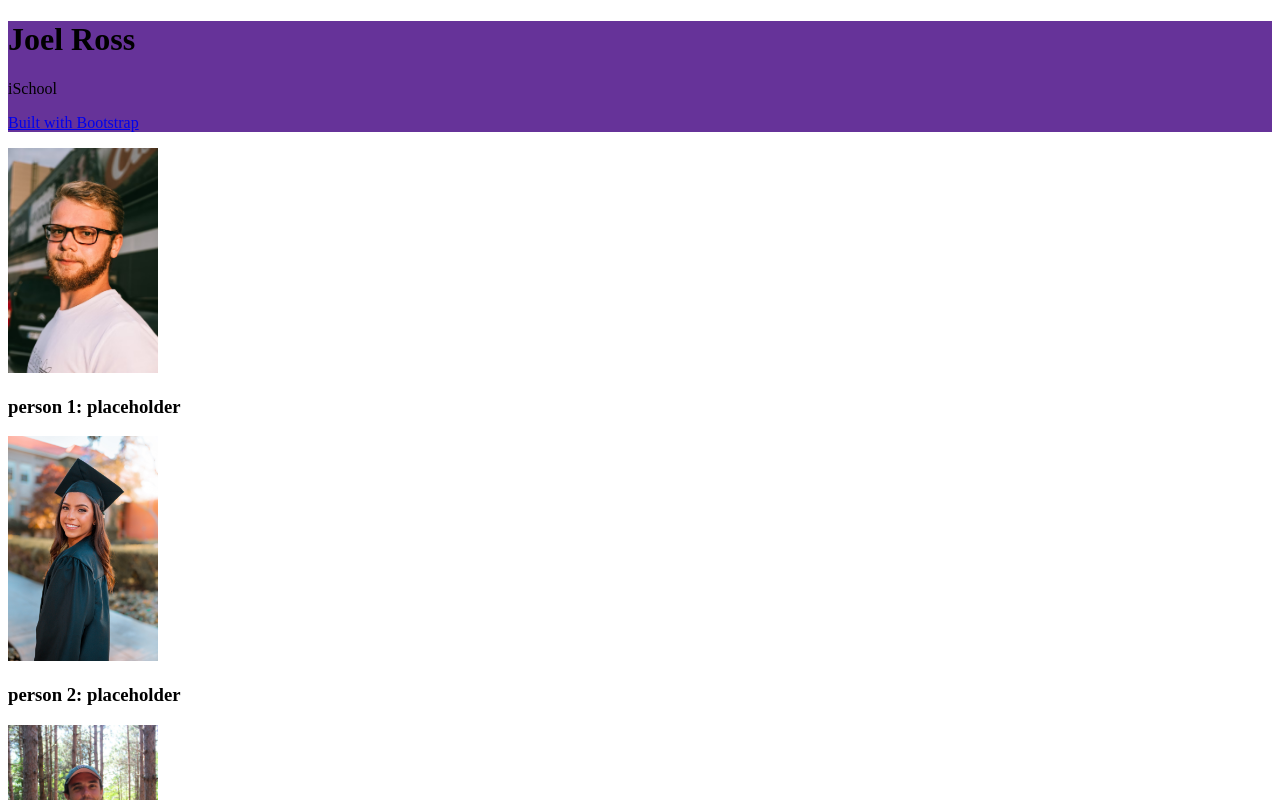
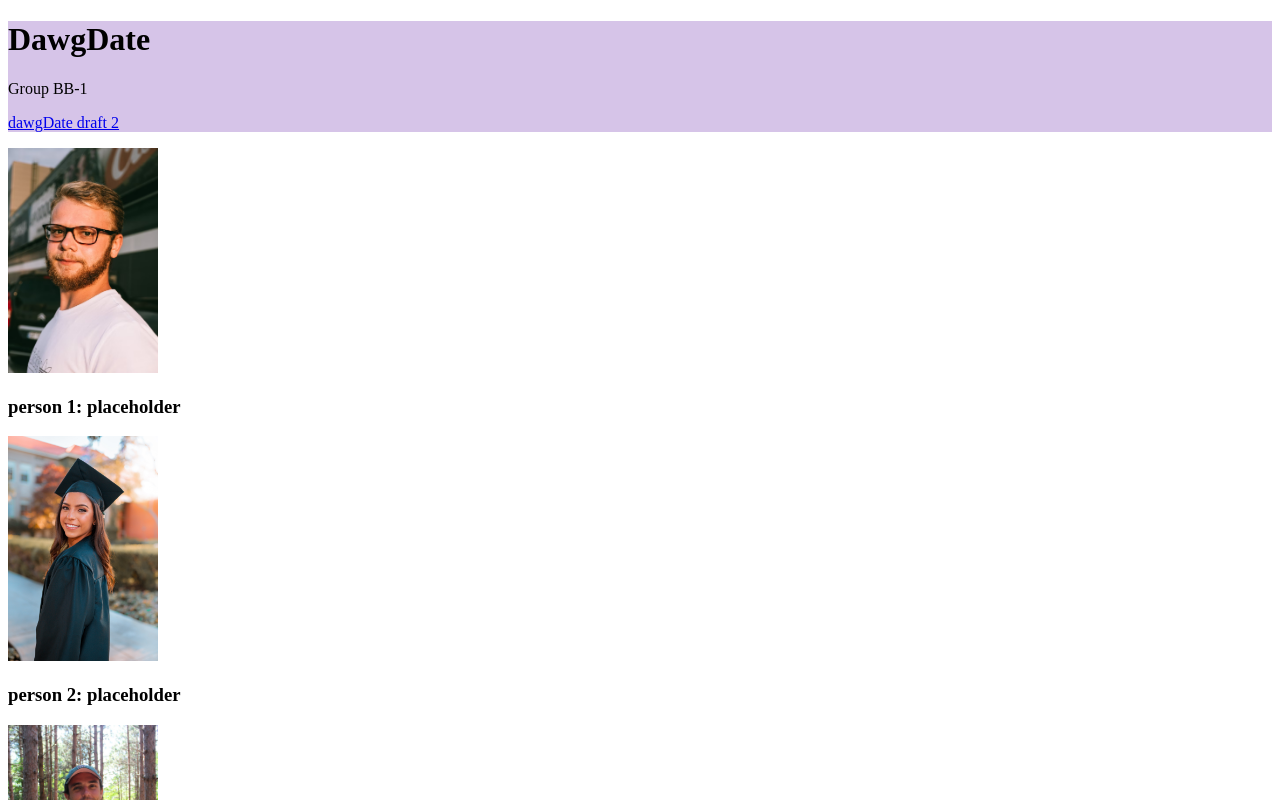
Before and after one commit to leahjia/Dawg-Date, a React (Create React App) app in the folder dawgdate/: page / in a window 1280 px wide. Shown: the top 800 px of the page. Built offline with nearby package versions, Linux system fonts and the light colour scheme.

Commit message:
showing header again

```diff
--- a/dawgdate/src/components/Header.js
+++ b/dawgdate/src/components/Header.js
@@ -1,17 +1,15 @@
 import React from 'react';
 
 export function Header(props) {
-    //just a function
-    const schoolName = "iSchool";
+    const groupName = "Group BB-1";
 
-    //what the HTML looks like
     return (
       <header className="text-light py-3">
         <div className="container">
-          <h1>Joel Ross</h1>
-          <p>{schoolName}</p>
+          <h1>DawgDate</h1>
+          <p>{groupName}</p>
           <p>
-            <a className="btn btn-success d-none d-md-inline d-lg-none" href="http://getbootstrap.com/">Built with Bootstrap</a>
+            <a className="btn btn-success d-none d-md-inline d-lg-none" href="http://getbootstrap.com/">dawgDate draft 2</a>
           </p>
         </div>
       </header>
--- a/dawgdate/src/index.css
+++ b/dawgdate/src/index.css
@@ -1,5 +1,5 @@
 header {
-    background-color: rebeccapurple;
+    background-color: rgb(214, 196, 232);
   }
 
   .card img {
```
